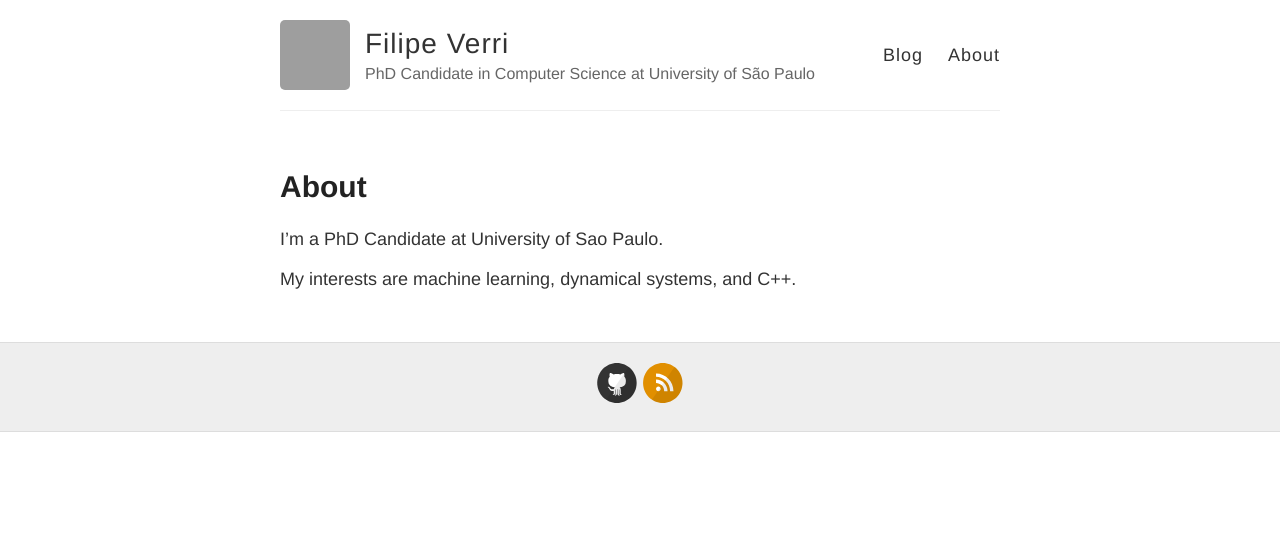
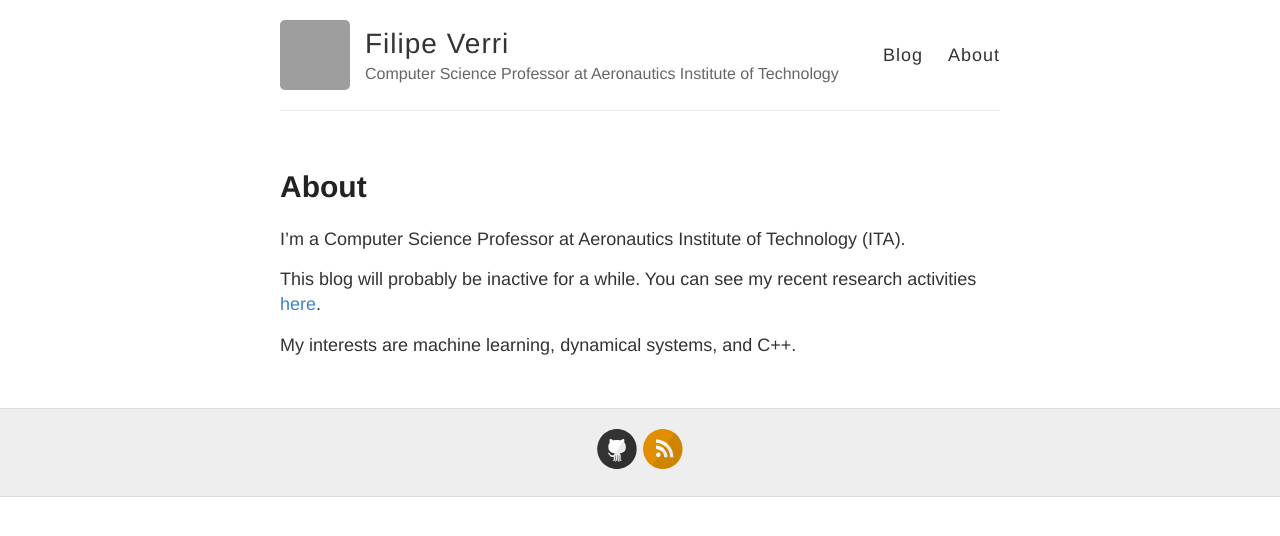
Before and after one commit to verri/verri.github.io, a Jekyll site: the page built from about.md, in a window 1280 px wide. Shown: the top 536 px of the page. Built offline with Jekyll 4.4.1, drawn with Linux system fonts in a browser that asks for light colours; grey boxes are pictures that could not be loaded.

Commit message:
3 years later...

```diff
--- a/_config.yml
+++ b/_config.yml
@@ -1,5 +1,5 @@
 name: Filipe Verri
-description: PhD Candidate in Computer Science at University of São Paulo
+description: Computer Science Professor at Aeronautics Institute of Technology
 url: http://verri.github.io
 avatar: http://github.com/verri.png
 
--- a/about.md
+++ b/about.md
@@ -4,6 +4,9 @@ title: About
 permalink: /about/
 ---
 
-I'm a PhD Candidate at University of Sao Paulo.
+I'm a Computer Science Professor at Aeronautics Institute of Technology (ITA).
+
+This blog will probably be inactive for a while.
+You can see my recent research activities [here](http://www.comp.ita.br/~verri/).
 
 My interests are machine learning, dynamical systems, and C++.
```
